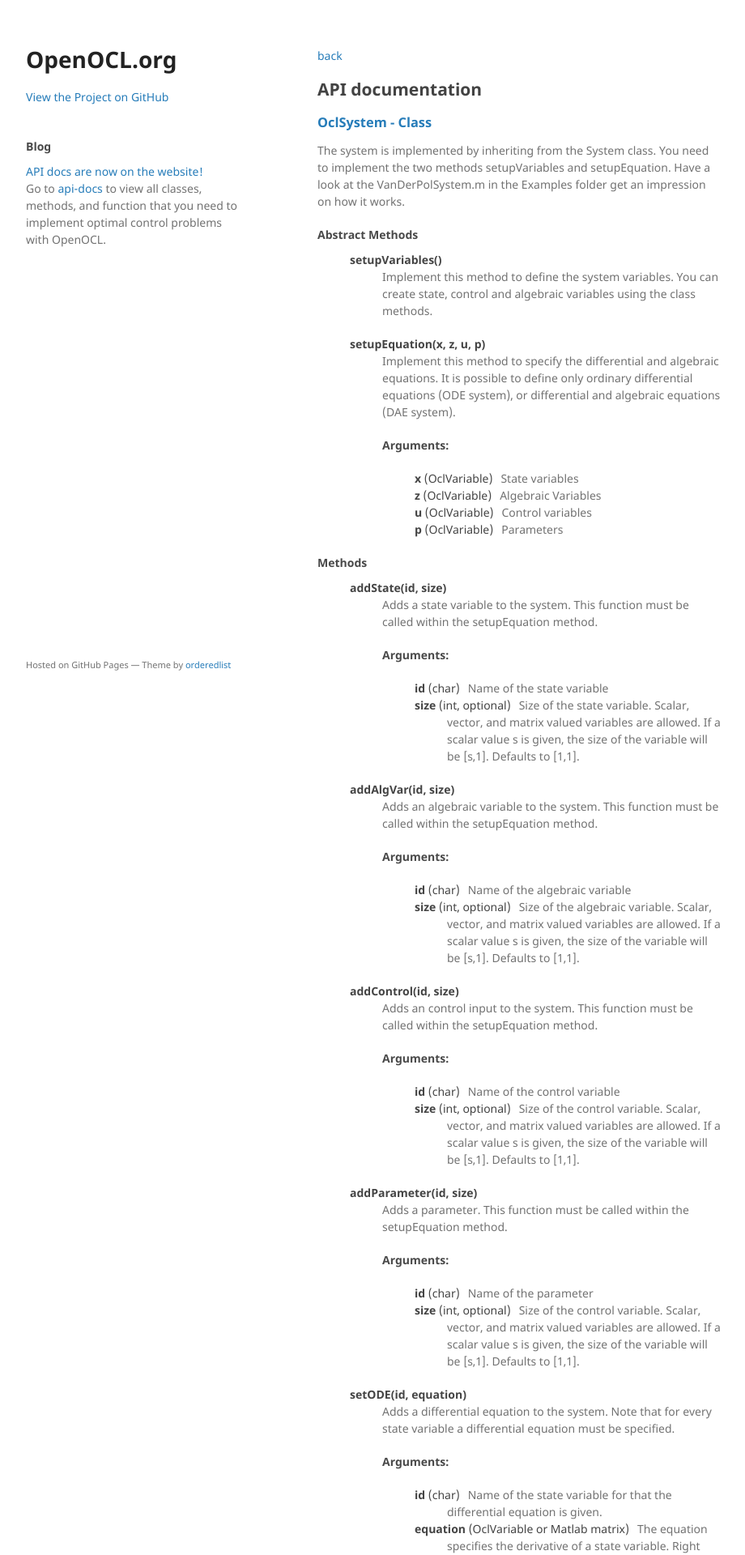
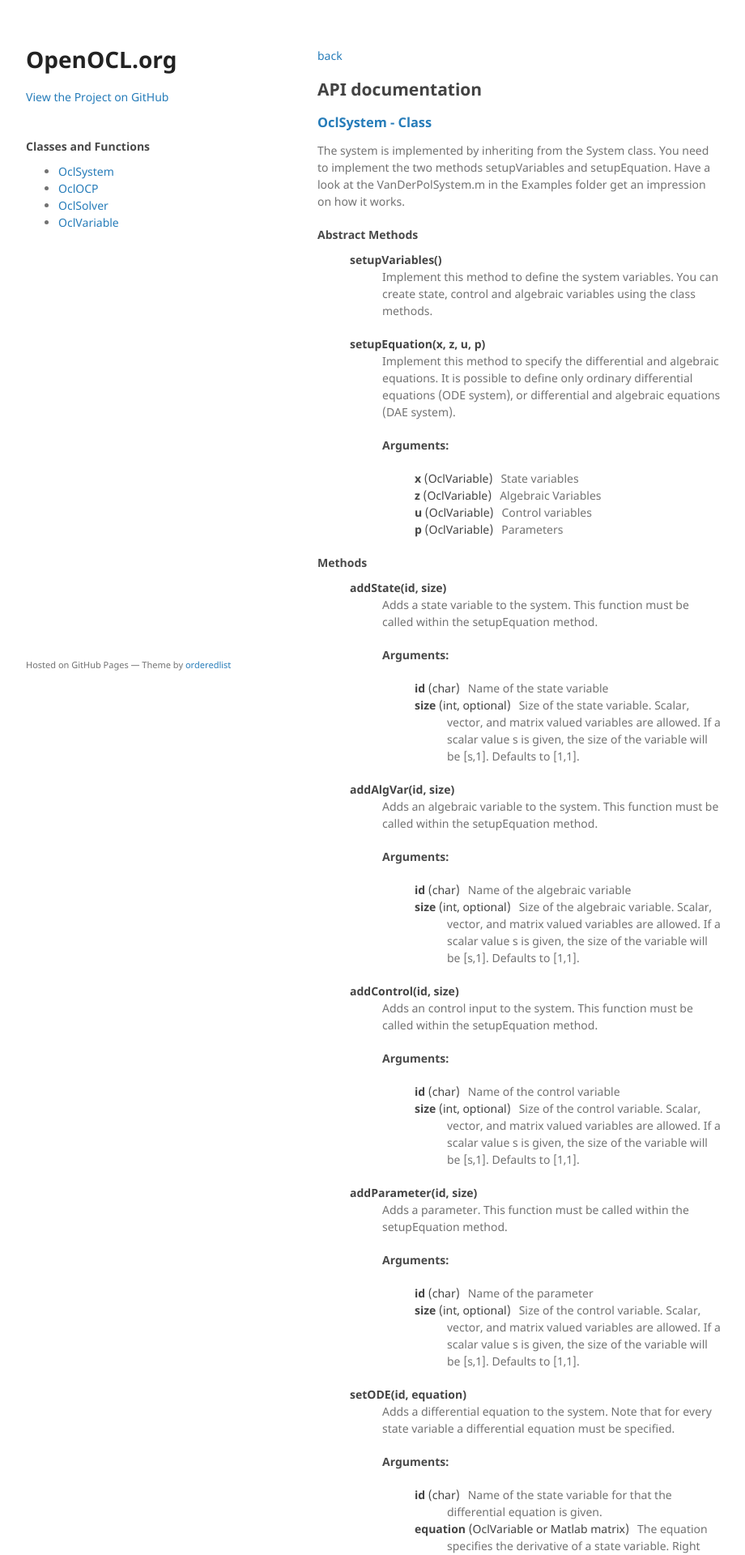
Before and after one commit to OpenOCL/openocl.github.io, a Jekyll site: the page built from api-docs.md, in a window 1280 px wide. Shown: the top 1920 px of the page at 81% size, without its empty margins (178-1098 px from the left). Built offline with Jekyll 4.4.1, drawn with Linux system fonts in a browser that asks for light colours.

Commit message:
Update default.html

```diff
--- a/_layouts/default.html
+++ b/_layouts/default.html
@@ -20,7 +20,7 @@
         <h1><a href="{{ site.url | relative_url  }}">OpenOCL.org</a></h1>
         <p class="view"><a href="https://github.com/JonasKoenemann/optimal-control">View the Project on GitHub</a></p>
 
-        {% if page.title == "API docs" %}
+        {% if page.title == "API documentation" %}
           <h4> Classes and Functions </h4>
 
           {% assign sorted_docs = site.api | sort: "position" %}
@@ -34,12 +34,13 @@
           </ul>
         {% endif %}
 
-        {% if page.title != "API docs" %}
+        {% if page.title != "API documentation" %}
           <h4> Blog </h4>
 
           <ul class="blog">
           {% for post in site.posts %}
             <li>
+              {{ post.date }}
               <a href="{{ post.url }}">{{ post.title }} </a>
               {{ post.excerpt | markdownify  }}
             </li>
```
